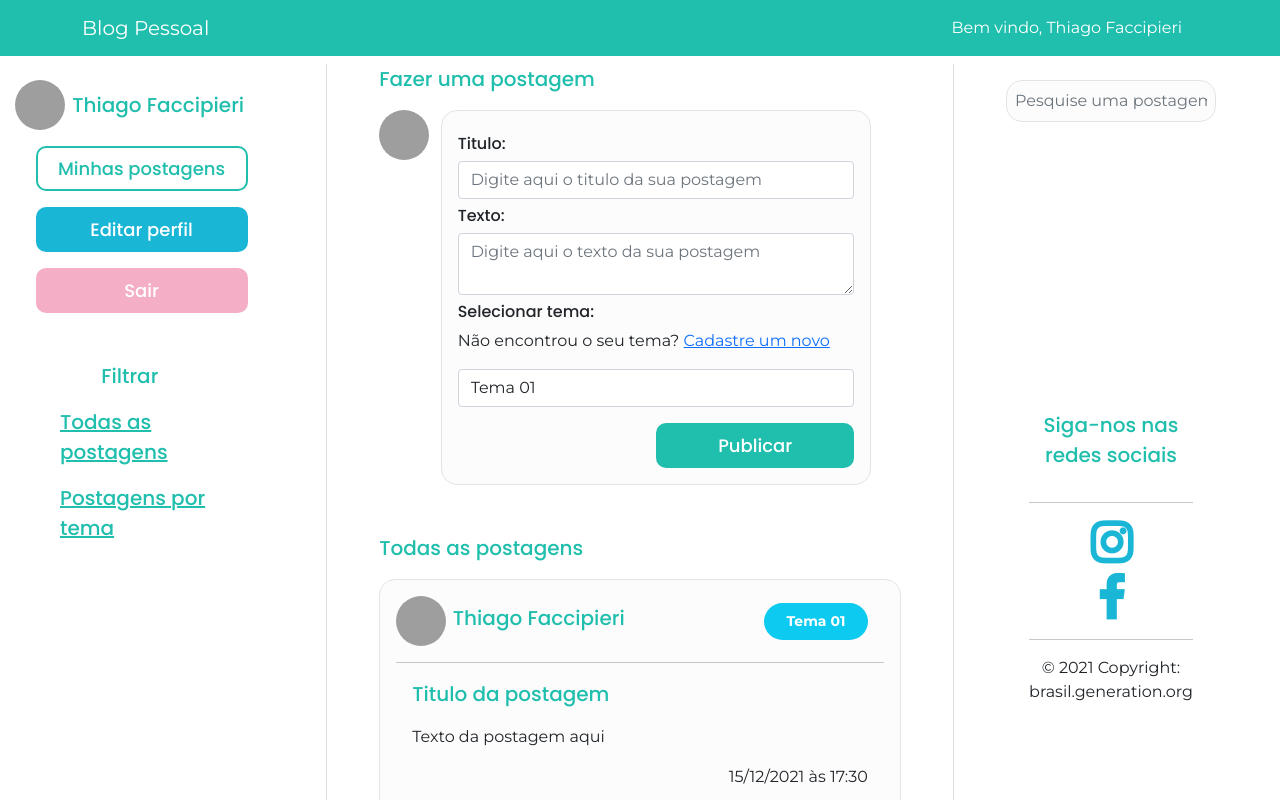
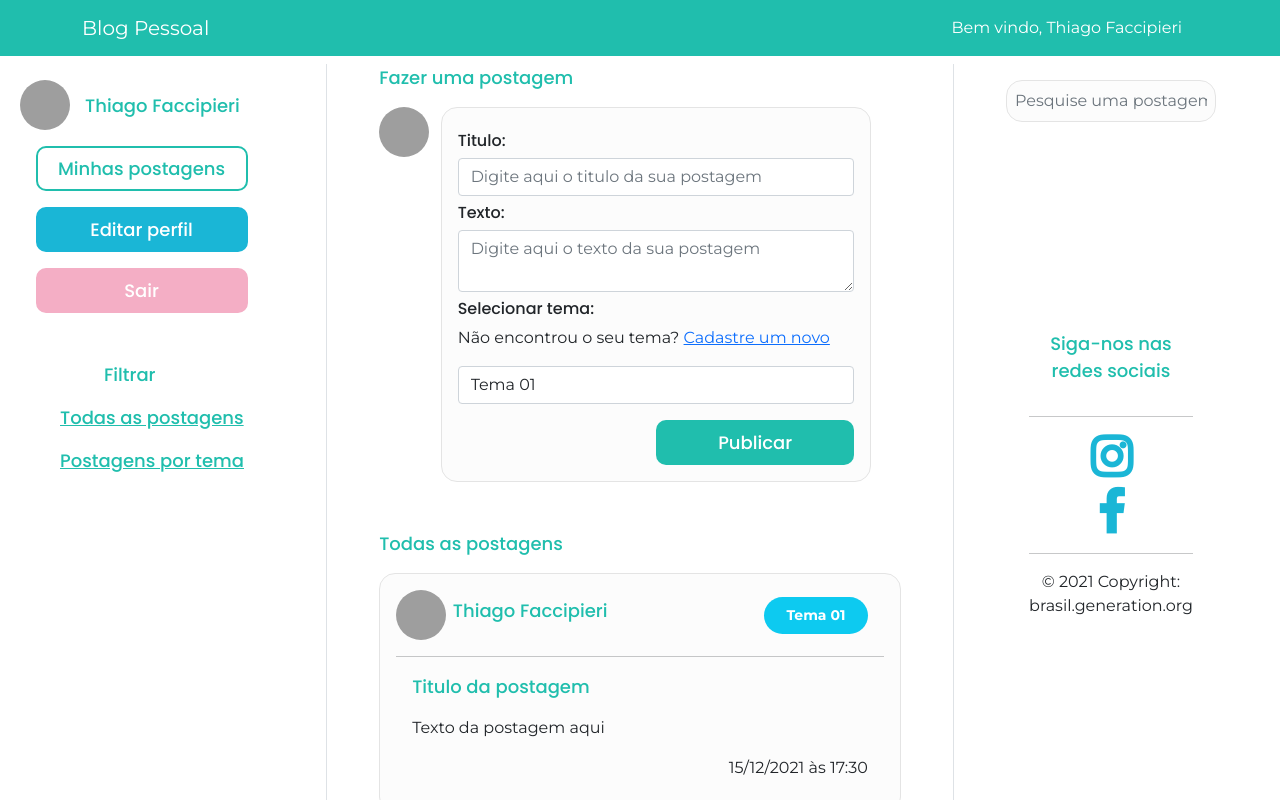
Before and after one commit to tjfaccipieri/testeblogpessoal, an Angular app: page /inicio in a window 1280 px wide. Before the commit this address led to /. Shown: the top 800 px of the page. Built offline with nearby package versions, Linux system fonts and the light colour scheme; grey boxes are pictures that could not be loaded.

Commit message:
finalizado inicio component - pre integração backend

```diff
--- a/src/app/app-routing.module.ts
+++ b/src/app/app-routing.module.ts
@@ -1,3 +1,4 @@
+import { InicioComponent } from './inicio/inicio.component';
 import { NgModule } from '@angular/core';
 import { RouterModule, Routes } from '@angular/router';
 import { CadastroComponent } from './cadastro/cadastro.component';
@@ -7,6 +8,7 @@ const routes: Routes = [
   {path:'', redirectTo:'login', pathMatch:'full'},
   {path:'login', component: LoginComponent},
   {path:'cadastro', component: CadastroComponent},
+  {path:'inicio', component: InicioComponent},
 ];
 
 @NgModule({
--- a/src/app/app.component.html
+++ b/src/app/app.component.html
@@ -1,3 +1,3 @@
 <app-menu></app-menu>
-<!-- <router-outlet></router-outlet> -->
-<app-inicio></app-inicio>
+<router-outlet></router-outlet>
+<!-- <app-inicio></app-inicio> -->
--- a/src/app/inicio/inicio.component.css
+++ b/src/app/inicio/inicio.component.css
@@ -7,7 +7,7 @@
 .textoPerfil {
   font-family: Poppins, sans-serif;
   font-weight: 500;
-  font-size: 20px;
+  font-size: 18px;
   color: var(--verde);
 }
 
@@ -78,7 +78,7 @@ label {
 }
 
 .redesSociais {
-  margin-top: 30vh;
+  margin-top: 20vh;
 }
 
 .fa {
--- a/src/app/inicio/inicio.component.html
+++ b/src/app/inicio/inicio.component.html
@@ -9,7 +9,7 @@
       <div class="nav flex-column nav-pills mt-3 align-items-center" id="v-pills-tab" role="tablist" aria-orientation="vertical">
           <button class="botao minhasPostagens ms-auto " id="v-pills-home-tab" data-bs-toggle="pill" data-bs-target="#v-pills-home" type="button" role="tab" aria-controls="v-pills-home" aria-selected="true">Minhas postagens</button>
           <button class='botao perfil ms-auto mt-3'>Editar perfil</button>
-          <button class='botao sair ms-auto mt-3'>Sair</button>
+          <button class='botao sair ms-auto mt-3' (click)='sair()'>Sair</button>
 
           <p class='mt-5 textoPerfil'>Filtrar</p>
           <a class="textoPerfil ms-5 me-auto active" id="v-pills-profile-tab" data-bs-toggle="pill" data-bs-target="#v-pills-profile" type="button" role="tab" aria-controls="v-pills-profile" aria-selected="false">Todas as postagens</a>
--- a/src/app/inicio/inicio.component.ts
+++ b/src/app/inicio/inicio.component.ts
@@ -1,4 +1,5 @@
 import { Component, OnInit } from '@angular/core';
+import { Router } from '@angular/router';
 
 @Component({
   selector: 'app-inicio',
@@ -7,9 +8,13 @@ import { Component, OnInit } from '@angular/core';
 })
 export class InicioComponent implements OnInit {
 
-  constructor() { }
+  constructor(private router: Router) { }
 
   ngOnInit(): void {
   }
 
+  sair(){
+    this.router.navigate(['/login']);
+  }
+
 }
--- a/src/app/login/login.component.ts
+++ b/src/app/login/login.component.ts
@@ -1,4 +1,5 @@
 import { Component, OnInit } from '@angular/core';
+import { Router } from '@angular/router';
 
 @Component({
   selector: 'app-login',
@@ -7,17 +8,13 @@ import { Component, OnInit } from '@angular/core';
 })
 export class LoginComponent implements OnInit {
 
-  constructor() { }
+  constructor(private router: Router) { }
 
   ngOnInit(){
   }
 
   entrar(){
-    let erro = <HTMLDivElement>(document.querySelector('#erro'))
-    erro.innerHTML = 'deu ruim'
-    erro.style.background = 'var(--vermelho-70)'
-    erro.style.color = '#721C24'
-
+    this.router.navigate(['/inicio']);
   }
 
 }
```
